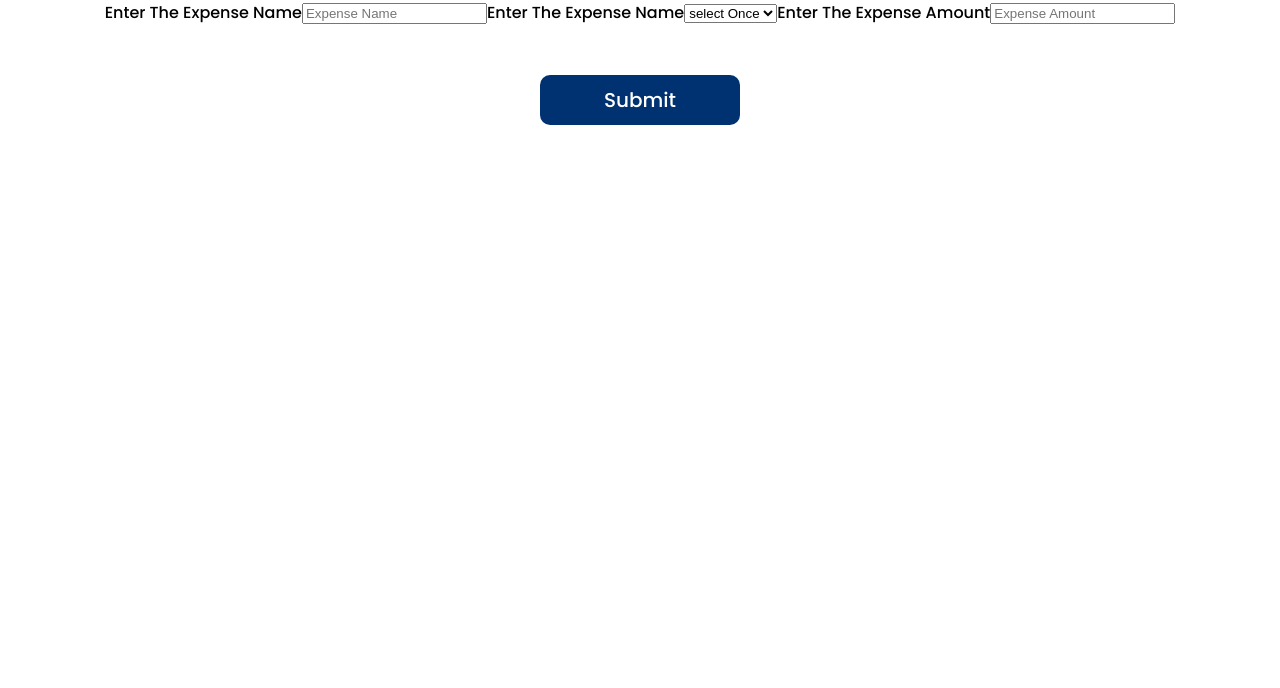
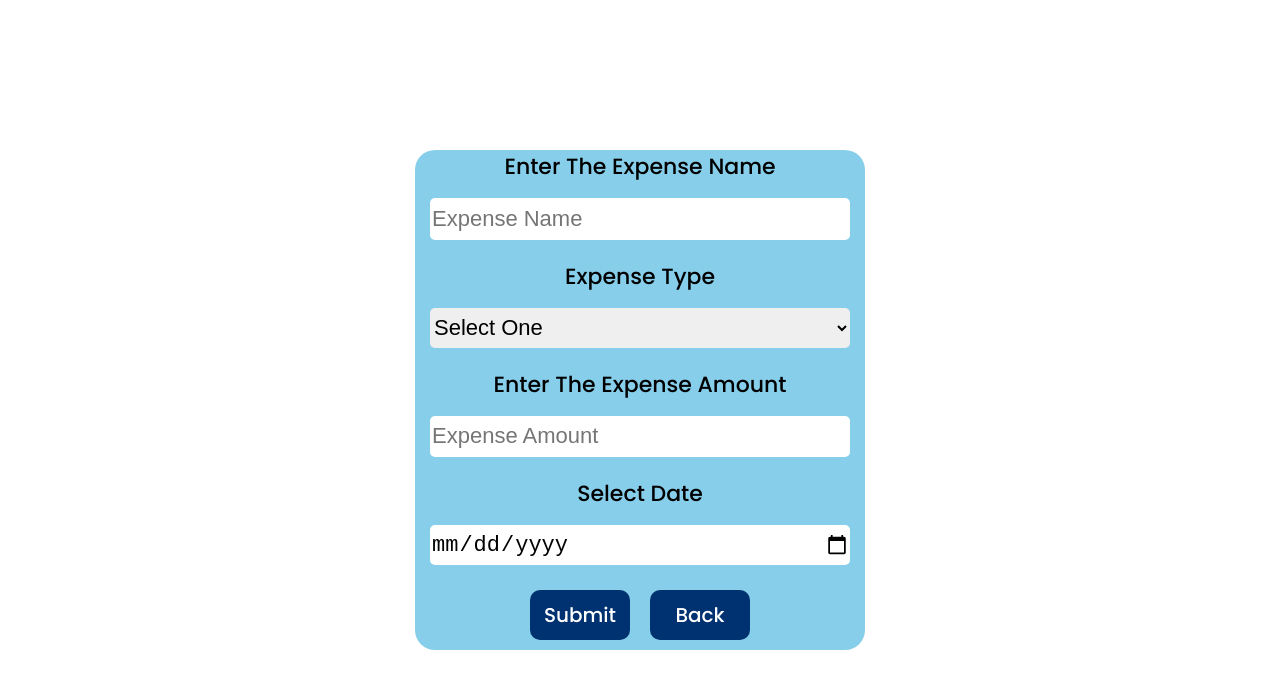
Before and after one commit to Venkatesh-j-koppar/Expense_Tracker_Using_React, a React (Create React App) app: page /add in a window 1280 px wide. Shown: the top 688 px of the page. Built offline with nearby package versions, Linux system fonts and the light colour scheme.

Commit message:
Changes in Add Transaction

```diff
--- a/src/AddTransaction.js
+++ /dev/null
@@ -1,59 +0,0 @@
-import React from "react";
-import { useState } from "react";
-
-function AddTransaction(props) {
-  const [expenseObject, setExpenseObject] = useState({
-    name: "",
-    type: "",
-    amount: "",
-  });
-
-  const handleChange = (e) => {
-    let { name, value } = e.target;
-    setExpenseObject({ ...expenseObject, [name]: value });
-  };
-
-  const handleSubmit = (e) => {
-    // if (expenseObject.type == "credit") {
-    //   props.setCredit([...props.credit, expenseObject]);
-    // } else {
-    //   props.setDebit([...props.debit, expenseObject]);
-    // }
-    e.preventDefault();
-    console.log(expenseObject);
-  };
-
-  return (
-    <form onSubmit={handleSubmit}>
-      <label htmlFor="name">Enter The Expense Name</label>
-      <input
-        type="text"
-        placeholder="Expense Name"
-        id="name"
-        name="name"
-        onChange={handleChange}
-      ></input>
-      <label htmlFor="type">Enter The Expense Name</label>
-      <select onChange={handleChange} name="type">
-        <option>select Once</option>
-        <option value="credit" id="type">
-          Credit
-        </option>
-        <option value="debit" id="type">
-          Debit
-        </option>
-      </select>
-      <label htmlFor="amount">Enter The Expense Amount</label>
-      <input
-        type="number"
-        placeholder="Expense Amount"
-        id="amount"
-        name="amount"
-        onChange={handleChange}
-      ></input>
-      <button type="submit">Submit</button>
-    </form>
-  );
-}
-
-export default AddTransaction;
--- a/src/App.js
+++ b/src/App.js
@@ -1,16 +1,15 @@
 import logo from "./logo.svg";
 import "./App.css";
 import { BrowserRouter, Routes, Route } from "react-router-dom";
-import Home from "../src/Home";
+import Home from "../src/Components/Home";
 import "../src/Style/moneytracker.css";
-import AddTransaction from "./AddTransaction";
-import ViewTransaction from "./ViewTransaction";
+import AddTransaction from "./Components/AddTransaction";
+import ViewTransaction from "./Components/ViewTransaction";
 import { useState } from "react";
 
 function App() {
-  const [credit, setCredit] = useState([]);
-  const [debit, setDebit] = useState([]);
-
+  const [expense, setExpense] = useState([]);
+  console.log(expense);
   return (
     <div className="App">
       <BrowserRouter>
@@ -19,12 +18,7 @@ function App() {
           <Route
             path="/add"
             element={
-              <AddTransaction
-                debit={debit}
-                setDebit={setDebit}
-                credit={credit}
-                setCredit={setCredit}
-              />
+              <AddTransaction expense={expense} setExpense={setExpense} />
             }
           ></Route>
           <Route path="/view" element={<ViewTransaction />}></Route>
--- /dev/null
+++ b/src/Components/AddTransaction.js
@@ -0,0 +1,125 @@
+import React from "react";
+import { useState } from "react";
+import { useNavigate } from "react-router-dom";
+import * as validObj from "../Validations/UserInputValidation";
+
+function AddTransaction(props) {
+  let navigate = useNavigate();
+  const [expenseObject, setExpenseObject] = useState({
+    name: "",
+    type: "",
+    amount: "",
+    date: "",
+  });
+
+  const [successMsg, setSuccessMsg] = useState("");
+  const [nameError, setNameError] = useState("");
+  const [expenseTypeError, setExpenseTypeError] = useState("");
+  const [expenseError, setExpenseError] = useState("");
+
+  const handleChange = (e) => {
+    let { name, value } = e.target;
+    setExpenseObject({ ...expenseObject, [name]: value });
+    setNameError("");
+    setExpenseTypeError("");
+    setExpenseError("");
+    setSuccessMsg("");
+  };
+
+  const handleSubmit = (e) => {
+    e.preventDefault();
+
+    if (!validObj.handleNameError(expenseObject.name)) {
+      setNameError("Enter a valid Name");
+    }
+
+    if (!validObj.handleExpenseType(expenseObject.type)) {
+      setExpenseTypeError("Please Select The Expense Type");
+    }
+
+    if (!validObj.handleExpenseAmout(expenseObject.amount)) {
+      setExpenseError("Please Enter A Valid Amount");
+    }
+
+    if (
+      validObj.handleNameError(expenseObject.name) &&
+      validObj.handleExpenseType(expenseObject.type) &&
+      validObj.handleExpenseAmout(expenseObject.amount)
+    ) {
+      props.setExpense([...props.expense, expenseObject]);
+      setSuccessMsg("Expense Saved Successfully");
+      setExpenseObject({
+        name: "",
+        type: "",
+        amount: "",
+        date: "",
+      });
+    }
+  };
+
+  const buttonClick = () => {
+    navigate("/");
+  };
+
+  return (
+    <form onSubmit={handleSubmit}>
+      <span className="Success">{successMsg}</span>
+
+      <label htmlFor="name">Enter The Expense Name</label>
+
+      <input
+        type="text"
+        placeholder="Expense Name"
+        id="name"
+        name="name"
+        onChange={handleChange}
+        value={expenseObject.name}
+      ></input>
+
+      <span className="Error">{nameError}</span>
+
+      <label htmlFor="type">Expense Type</label>
+
+      <select onChange={handleChange} name="type" value={expenseObject.type}>
+        <option>Select One</option>
+        <option value="credit" id="type">
+          Credit
+        </option>
+        <option value="debit" id="type">
+          Debit
+        </option>
+      </select>
+
+      <span className="Error">{expenseTypeError}</span>
+
+      <label htmlFor="amount">Enter The Expense Amount</label>
+
+      <input
+        type="number"
+        placeholder="Expense Amount"
+        id="amount"
+        name="amount"
+        onChange={handleChange}
+        value={expenseObject.amount}
+      ></input>
+
+      <span className="Error">{expenseError}</span>
+
+      <label htmlFor="date">Select Date</label>
+      <input
+        type="date"
+        name="date"
+        id="date"
+        onChange={handleChange}
+        value={expenseObject.date}
+      ></input>
+
+      <div className="buttons-div">
+        <button type="submit">Submit</button>
+        <button onClick={buttonClick}>Back</button>
+      </div>
+    </form>
+  );
+}
+
+export default AddTransaction;
--- a/src/Style/moneytracker.css
+++ b/src/Style/moneytracker.css
@@ -2,6 +2,11 @@
 
 body {
   font-family: "Poppins";
+  display: flex;
+  align-items: center;
+  justify-content: center;
+  width: 100vw;
+  height: 100vh;
 }
 
 h1 {
@@ -25,3 +30,50 @@ button {
   color: #fff;
   background-color: #003171;
 }
+
+input,
+label,
+select {
+  display: block;
+  margin: 15px;
+  font-size: 22px;
+  height: 50px;
+  border-radius: 5px;
+  border: none;
+}
+
+label {
+  margin: 0px;
+  height: 40px;
+}
+
+form {
+  width: 450px;
+  height: 500px;
+  display: flex;
+  flex-direction: column;
+  font-weight: 500;
+  border-radius: 20px;
+  background-color: #87ceeb;
+}
+
+.buttons-div {
+  display: flex;
+  justify-content: center;
+}
+
+.buttons-div > button {
+  margin: 10px;
+  width: 100px;
+}
+
+.Success {
+  font-size: 20px;
+  color: #00a300;
+}
+
+.Error {
+  font-size: 15px;
+  color: #ff0000;
+  margin-bottom: 5px;
+}
--- /dev/null
+++ b/src/Validations/UserInputValidation.js
@@ -0,0 +1,27 @@
+// Validates Name and returns true or false
+const handleNameError = (name) => {
+  if (name.length <= 3) {
+    return false;
+  }
+  return true;
+};
+
+// Validates Expense Type
+const handleExpenseType = (type) => {
+  if (type == "") {
+    return false;
+  }
+  return true;
+};
+
+// Validates Expense Amount
+const handleExpenseAmout = (amount) => {
+  let amount1 = parseInt(amount);
+
+  if (amount1 <= 0) {
+    return false;
+  }
+  return true;
+};
+
+export { handleNameError, handleExpenseType, handleExpenseAmout };
```
Also changed, not shown: src/Components/Home.js (renamed from src/Home.js), src/Components/ViewTransaction.js (renamed from src/ViewTransaction.js).
